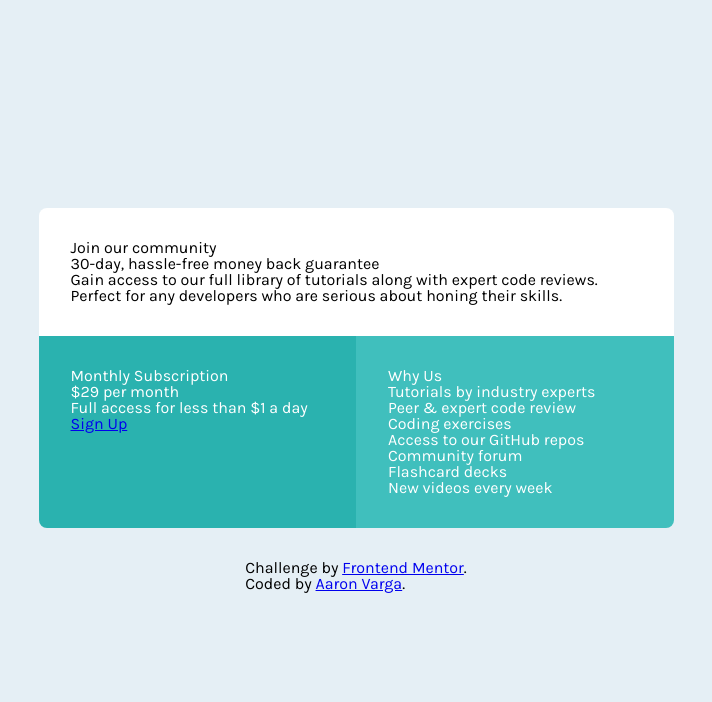
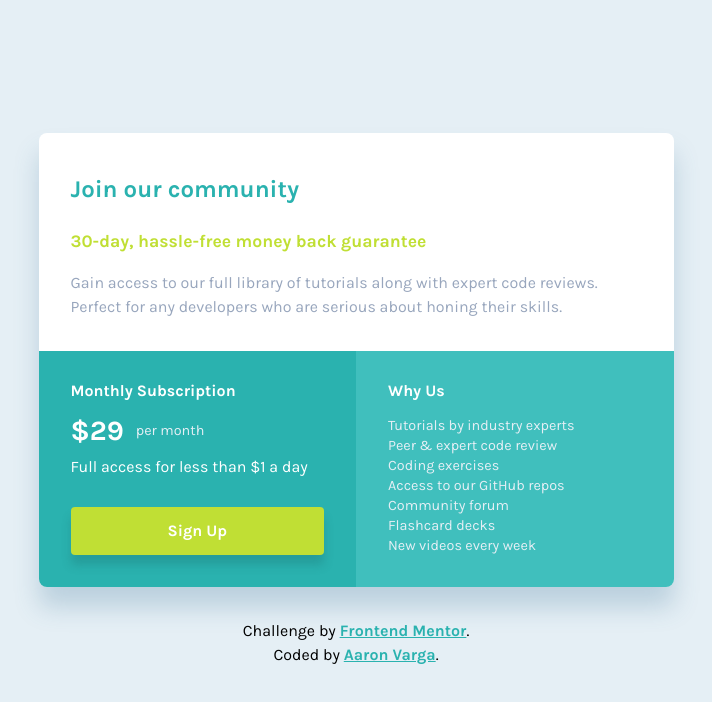
Before and after one commit to aaronthenihilist/single-price-grid-component, a plain HTML site: page index.html in a window 1280 px wide. Shown: the whole page, without its empty margins (284-996 px from the left). Drawn offline with Linux system fonts and the light colour scheme.

Commit message:
html/css updates

```diff
--- a/css/style.css
+++ b/css/style.css
@@ -10,7 +10,7 @@ body {
     justify-content: center;
     align-items: center;
     padding: 1rem;
-    height: calc(100vh - 2rem);
+    min-height: calc(100vh - 2rem);
     background-color: hsl(204, 43%, 93%);
 }
 
@@ -21,16 +21,25 @@ main {
         "item-1 item-1"
         "item-2 item-3";
     max-width: 635px;
+    border-radius: .5rem;
+    box-shadow: 0 20px 25px 0 hsl(204, 43%, 43%, .25);
 }
 
 .grid-item {
     padding: 2rem;
+    display: flex;
+    flex-direction: column;
+    gap: 1.25rem;
 }
 
 .grid-item:nth-of-type(1) {
     grid-area: item-1;
     background-color: #fff;
     border-radius: .5rem .5rem 0 0;
+}
+
+.grid-item:nth-of-type(1) p {
+    color: hsl(218, 22%, 67%);
 }
 
 .grid-item:nth-of-type(2),
@@ -49,3 +58,95 @@ main {
     border-radius: 0 0 .5rem 0;
     background-color: hsl(179, 50%, 50%);
 }
+
+h1 {
+    font-size: 1.5rem;
+    color: hsl(179, 62%, 43%);
+    line-height: 3rem;
+}
+
+h2 {
+    color: hsl(71, 73%, 54%);
+    font-size: 1.1rem;
+}
+
+h1,
+h2,
+h3 {
+    font-weight: 700;
+}
+
+p {
+    line-height: 1.5rem;
+}
+
+.price span {
+    font-weight: 700;
+    font-size: 1.75rem;
+    color: #fff;
+}
+
+.price {
+    display: flex;
+    flex-direction: row;
+    align-items: center;
+    gap: .75rem;
+    color: hsl(204, 43%, 93%);
+    font-size: .9rem;
+}
+
+.price-description {
+    margin-top: -.5rem;
+}
+
+.signup-btn {
+    padding: 1rem;
+    border-radius: .25rem;
+    text-align: center;
+    background-color: hsl(71, 73%, 54%);
+    color: #fff;
+    text-decoration: none;
+    font-weight: 700;
+    margin-top: .5rem;
+    box-shadow: 0 10px 10px 0 hsl(179, 62%, 23%, .25);
+}
+
+.why-us-list {
+    display: flex;
+    flex-direction: column;
+    color: hsl(204, 43%, 93%);
+    gap: .35rem;
+}
+
+.why-us-list li {
+    font-size: .9rem;
+}
+
+footer {
+    text-align: center;
+    line-height: 1.5rem;
+}
+
+footer a {
+    font-weight: 700;
+    color: hsl(179, 62%, 43%);
+}
+
+@media screen and (max-width: 635px) {
+    main {
+        grid-template-columns: 1fr;
+        grid-template-areas:
+            "item-1"
+            "item-2"
+            "item-3";
+        max-width: 375px;
+    }
+
+    .grid-item:nth-of-type(2) {
+        border-radius: 0;
+    }
+
+    .grid-item:nth-of-type(3) {
+        border-radius: 0 0 .5rem .5rem;
+    }
+}
--- a/index.html
+++ b/index.html
@@ -23,13 +23,13 @@
     </div>
     <div class="grid-item">
       <h3>Monthly Subscription</h3>
-      <p>&dollar;29 per month</p>
-      <p>Full access for less than &dollar;1 a day</p>
-      <a href="#">Sign Up</a>
+      <p class="price"><span>&dollar;29</span>per month</p>
+      <p class="price-description">Full access for less than &dollar;1 a day</p>
+      <a href="#" class="signup-btn">Sign Up</a>
     </div>
     <div class="grid-item">
       <h3>Why Us</h3>
-      <ul>
+      <ul class="why-us-list">
         <li>Tutorials by industry experts</li>
         <li>Peer &amp; expert code review</li>
         <li>Coding exercises</li>
```
